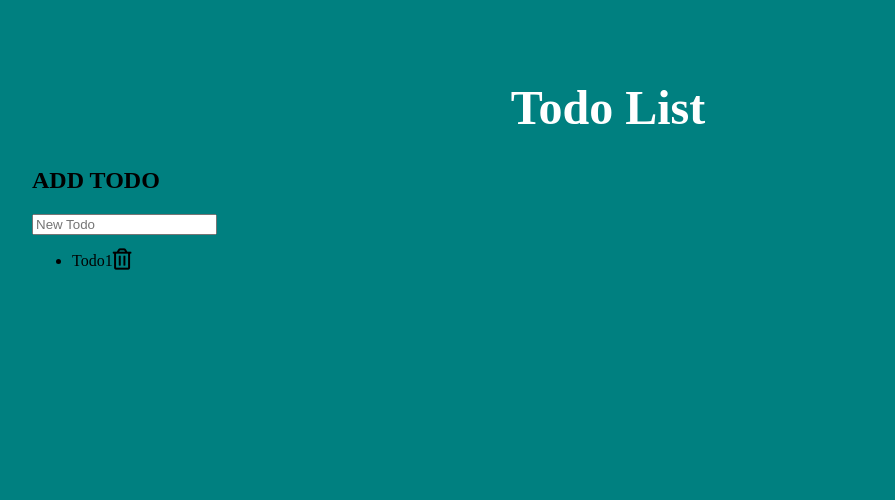
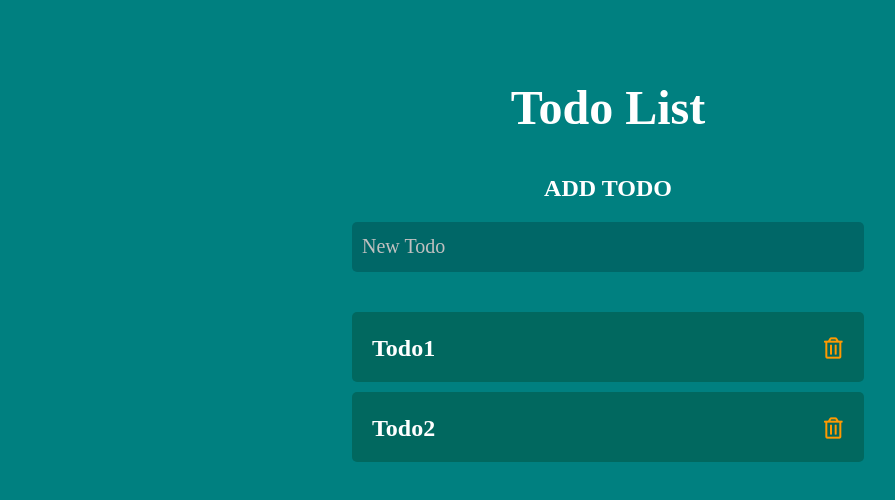
Before and after one commit to YukiOnishi1129/20211208-raretach-react-sample, a React (Create React App) app: page / in a window 1280 px wide. Shown: the top 500 px of the page, without its empty margins (32-927 px from the left). Built offline with nearby package versions, Linux system fonts and the light colour scheme.

Commit message:
add: base layout

```diff
--- a/src/App.css
+++ b/src/App.css
@@ -1,5 +1,5 @@
 .App {
-  width: 90%;
+  width: 50%;
   margin: 80px auto;
 }
 
@@ -9,3 +9,66 @@
   color: #fff;
   font-size: 48px;
 }
+
+.common-area {
+  width: 80%;
+  margin: 40px auto;
+}
+
+.add-title {
+  text-align: center;
+  font-family: "Times New Roman", Times, serif;
+  color: #fff;
+}
+
+input[type="text"],
+input[type="text"]:focus {
+  color: white;
+  border: none;
+  background: rgba(0, 0, 0, 0.2);
+  width: 100%;
+  height: 50px;
+  padding: 10px;
+  box-sizing: border-box;
+  font-size: 20px;
+  font-family: "Times New Roman", Times, serif;
+  border-radius: 5px;
+}
+input[type="text"]::placeholder {
+  color: #c0c0c0;
+}
+
+.todolist {
+  padding: 0;
+}
+
+.todo {
+  list-style: none;
+  line-height: 1.5;
+  font-weight: bold;
+  background-color: rgba(3, 80, 63, 0.5);
+  border-radius: 5px;
+  padding: 10px;
+  height: 50px;
+  position: relative;
+  margin-bottom: 10px;
+}
+
+.todo-task {
+  cursor: pointer;
+  display: block;
+  margin-top: 8px;
+  margin-left: 10px;
+  font-size: 24px;
+  font-family: "Times New Roman", Times, serif;
+  color: #fff;
+}
+
+.far {
+  position: absolute;
+  top: 28px;
+  right: 10px;
+  width: 30px;
+  color: #ff9900;
+  cursor: pointer;
+}
--- a/src/App.jsx
+++ b/src/App.jsx
@@ -5,15 +5,19 @@ function App() {
     <div className="App">
       <h1 className="title">Todo List</h1>
       {/* Todo追加エリア */}
-      <section>
-        <h2>ADD TODO</h2>
+      <section className="common-area">
+        <h2 className="add-title">ADD TODO</h2>
         <input type="text" placeholder="New Todo" />
       </section>
       {/* Todoリスト一覧表示 */}
-      <section>
-        <ul>
-          <li>
-            <span>Todo1</span>
+      <section className="common-area">
+        <ul className="todolist">
+          <li className="todo">
+            <span className="todo-task">Todo1</span>
+            <i className="far fa-trash-alt delete fa-lg"></i>
+          </li>
+          <li className="todo">
+            <span className="todo-task">Todo2</span>
             <i className="far fa-trash-alt delete fa-lg"></i>
           </li>
         </ul>
```
